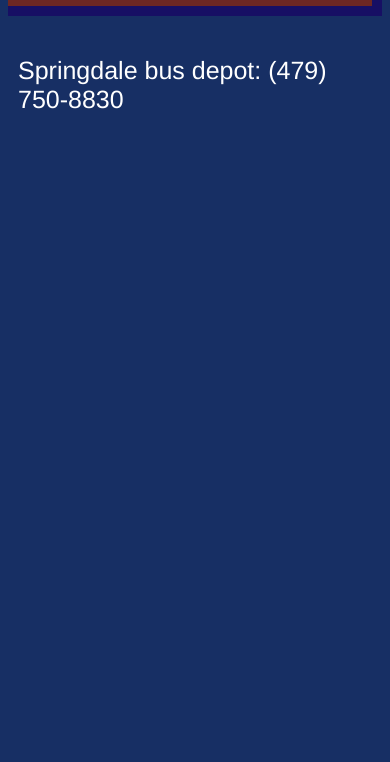
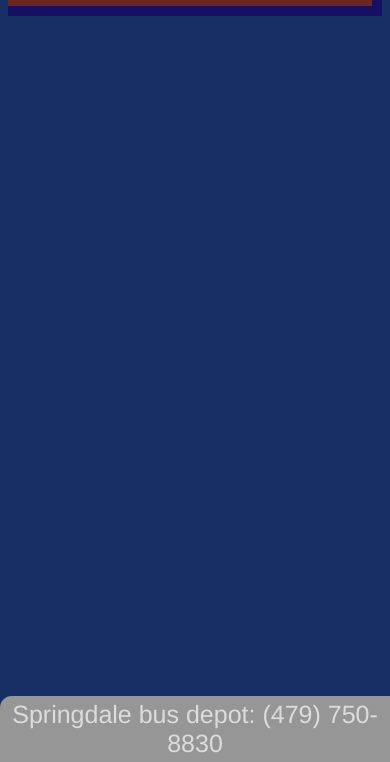
Before and after one commit to JR069105/Busstatus-2, a Python web app: template templates/base.html in a window 390 px wide. Shown: the part 82-844 px from the top of the page. Run offline with Jinja, Linux system fonts and the light colour scheme; the template is opened without the code that fills it, so the values that code supplies are empty.

Commit message:
fixed CSS to depot phone number

```diff
--- a/static/style.css
+++ b/static/style.css
@@ -82,10 +82,16 @@ li{
   margin-bottom:-35%;
 }
 .depotphone{
-  color:white;
+  color:rgb(220,220,220);
   font-weight: 300;
   font-size: 25px;
   font-family:Helvetica;
   float: left;
-  margin-top:50px;
+  position: fixed;
+  right: 0;
+  bottom: 0;
+  border-top-left-radius:3vw;
+  background-color: rgb(150,150,150);
+  text-align: center;
+  padding: 1% 2%;
 }
```
